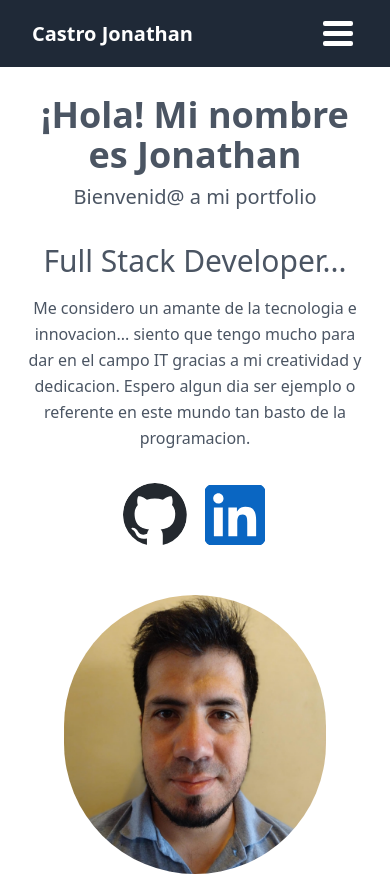
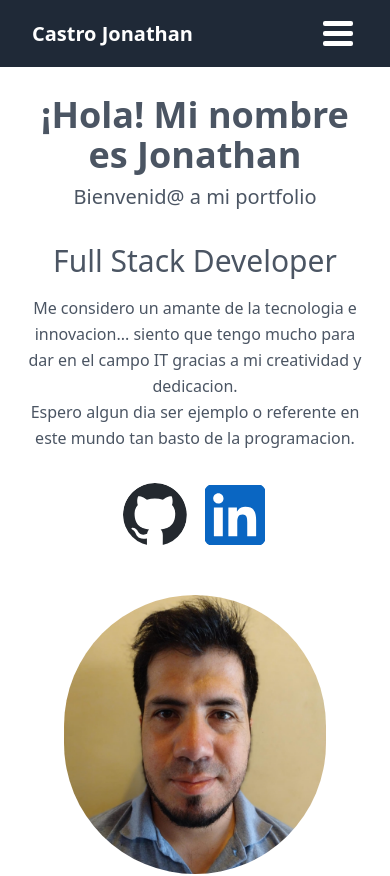
Before and after one commit to johnydeev/castro-jonathan-portfolio, a Next.js app: page / in a window 390 px wide. Shown: the top 876 px of the page. Built offline with nearby package versions, Linux system fonts and the light colour scheme.

Commit message:
Fix responsive

```diff
--- a/src/app/api/users/route.js
+++ b/src/app/api/users/route.js
@@ -1,11 +1,11 @@
 import {NextResponse} from 'next/server'
-import contactModel from '@/models/contact'
+import usersModel from '@/models/users'
 import {connectDB} from '@/utils/connectDB'
 
 
 export async function GET(){
     console.log("Obteniendo todos los Contactos...")
-    const allUsers = await contactModel.find();
+    const allUsers = await usersModel.find()
     return NextResponse.json(allUsers)
 }
 
@@ -19,7 +19,7 @@ export async function POST(request){
         const {email} = data
 
         console.log("Linea25>>")
-        const existingUser = await contactModel.findOne({ email: email });
+        const existingUser = await usersModel.findOne({ email: email });
         console.log("existingUser>>", existingUser)
 
         if (existingUser) {
@@ -27,7 +27,7 @@ export async function POST(request){
             return NextResponse.error("Ya existe el email",{status: 400})
         }
 
-        const newUser = new contactModel(data);
+        const newUser = new usersModel(data)
         console.log("newContact>>>",newUser)
 
         const saveUser = await newUser.save()
--- a/src/app/globals.css
+++ b/src/app/globals.css
@@ -6,7 +6,9 @@
     display: none;
 
 }
+#desktop{
 
+}
 
 @media (max-width: 1024px) {
     #desktop{
--- a/src/app/page.js
+++ b/src/app/page.js
@@ -8,7 +8,7 @@ import React from 'react';
 
 const Home = () => {
   return (
-    <div className='lg:w-3/4 mx-auto'>
+    <div className='lg:w-2/3 mx-auto'>
       <Hero />
       <Proyects />
       <Stack />
--- /dev/null
+++ b/src/components/AboutMe.jsx
@@ -0,0 +1,24 @@
+import React from "react";
+
+const AboutMe = () => {
+    return (
+      <>
+        <h1 className="title-font sm:text-4xl text-3xl mb-4 font-medium text-gray-600">
+          Full Stack Developer
+        </h1>
+        <div className="mb-6 leading-relaxed">
+          <p>
+            Me considero un amante de la tecnologia e innovacion... siento que
+            tengo mucho para dar en el campo IT gracias a mi creatividad y
+            dedicacion.
+          </p>
+          <p>
+            Espero algun dia ser ejemplo o referente en este mundo tan basto de
+            la programacion.
+          </p>
+        </div>
+      </>
+    );
+};
+
+export default AboutMe;
--- a/src/components/Contact.jsx
+++ b/src/components/Contact.jsx
@@ -25,7 +25,7 @@ const Contact = () => {
     console.log("resSendMail>>>", resSendMail);
     console.log("resSaveData>>>", resSaveData);
 
-    if (resSendMail.status === "200") {
+    if (resSendMail.status === 200) {
       Swal.fire({
         title: "Send succefull!",
         text: "Do you want to continue",
@@ -34,7 +34,7 @@ const Contact = () => {
       });
     } else {
       Swal.fire({
-        title: `Error! \n${resSendMail.message}`,
+        title: `Error! \n ${resSendMail.data}`,
         text: "Do you want to continue",
         icon: "error",
         confirmButtonText: "OK",
--- a/src/components/Hero.jsx
+++ b/src/components/Hero.jsx
@@ -1,5 +1,6 @@
 /* eslint-disable @next/next/no-img-element */
 import React from 'react'
+import AboutMe from './AboutMe';
 
 const Hero = () => {
     return (
@@ -10,18 +11,9 @@ const Hero = () => {
             </h1>
             <h1 className="text-xl pb-8">Bienvenid@ a mi portfolio</h1>
 
-            <div className=" 2xl:px-36 container mx-auto flex sm:px-16 md:px-2 lg:px-20 md:flex-row flex-col items-center gap-4">
-                <div className=" 2xl:mr-52 lg:flex-grow md:w-2/3 lg:pr-10 md:pr-10 flex flex-col md:items-start md:text-left mb-6 md:mb-0 items-center text-center">
-                <h1 className="title-font sm:text-4xl text-3xl mb-4 font-medium text-gray-600">
-                    Full Stack Developer...
-                    <br className="hidden lg:inline-block" />
-                </h1>
-                <p className="mb-6 leading-relaxed">
-                    Me considero un amante de la tecnologia e innovacion... siento
-                    que tengo mucho para dar en el campo IT gracias a mi creatividad
-                    y dedicacion. Espero algun dia ser ejemplo o referente en este
-                    mundo tan basto de la programacion.
-                </p>
+            <div className="container mx-auto flex justify-between sm:px-16 md:px-10 lg:px-0 md:flex-row flex-col items-center gap-4 max-w-5xl">
+                <div className=" 2xl:mr-54 lg:flex-grow md:w-2/3 lg:pr-8 flex flex-col md:items-start md:text-left mb-6 md:mb-0 items-center text-center">
+                <AboutMe/>
                 <div className="flex justify-center">
                     <picture className="w-20 p-2">
                     <a href="https://github.com/johnydeev">
--- a/src/components/navbar.jsx
+++ b/src/components/navbar.jsx
@@ -11,7 +11,7 @@ const Navbar = () => {
 
 
   return (
-    <nav className="bg-gray-800 text-white px-4">
+    <nav id="nav" className="bg-gray-800 text-white px-4">
       <div
         id="desktop"
         className="container mx-auto flex justify-between items-center p-4"
```
